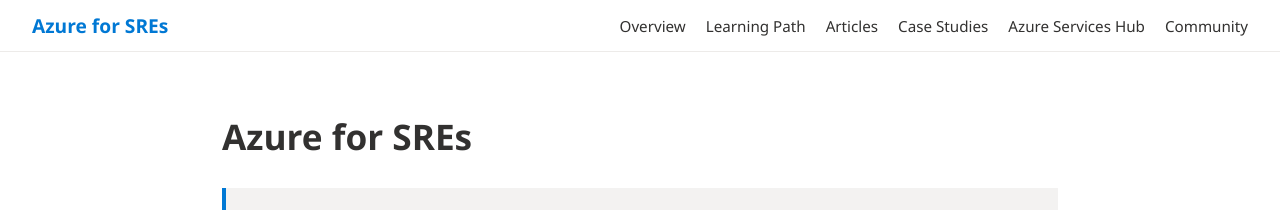
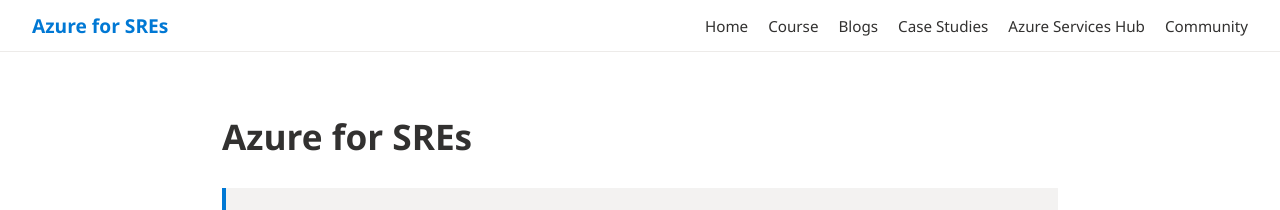
Before and after one commit to Abhiram-Mangde/Course-Azure-for-SREs, a Jekyll site: the page built from docs/index.md, in a window 1280 px wide. Shown: the top 210 px of the page. Built offline with Jekyll 4.4.1, drawn with Linux system fonts in a browser that asks for light colours.

Commit message:
Update navigation links in header.html

```diff
--- a/docs/_includes/header.html
+++ b/docs/_includes/header.html
@@ -45,9 +45,9 @@
 
   <!-- Top navigation like Microsoft Learn -->
   <nav class="nav-links">
-    <a href="{{ "/" | relative_url }}">Overview</a>
-    <a href="{{ "/course" | relative_url }}">Learning Path</a>
-    <a href="{{ "/blog" | relative_url }}">Articles</a>
+    <a href="{{ "/" | relative_url }}">Home</a>
+    <a href="{{ "/course" | relative_url }}">Course</a>
+    <a href="{{ "/blog" | relative_url }}">Blogs</a>
     <a href="{{ "/casestudy" | relative_url }}">Case Studies</a>
     <a href="{{ "/azureservices" | relative_url }}">Azure Services Hub</a>
     <a href="https://github.com/Abhiram-Mangde/Course-Azure-for-SREs/discussions" target="_blank">Community</a>
```
